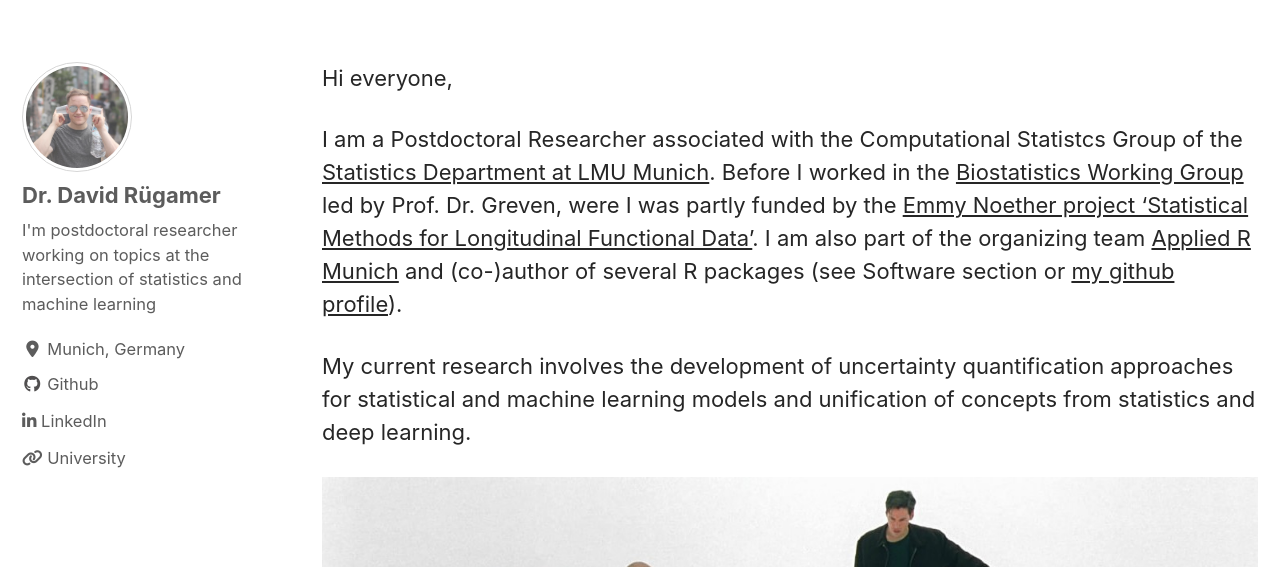
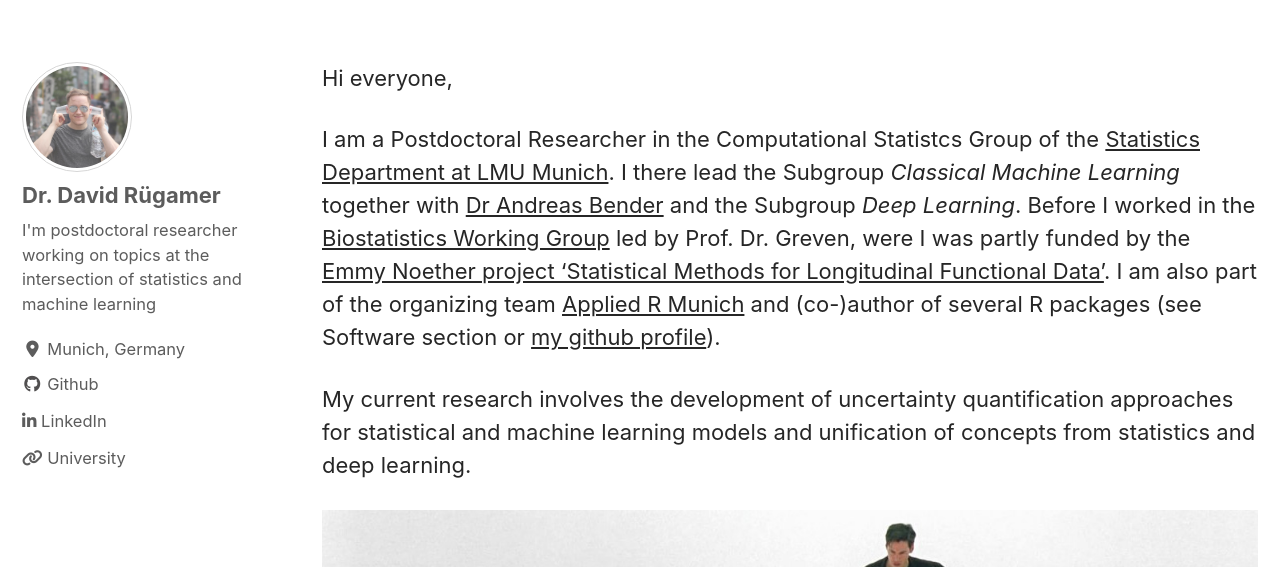
Before and after one commit to davidruegamer/davidruegamer.github.io, a Jekyll site: the page built from _pages/about.md, in a window 1280 px wide and 900 px high, cut to the strip 333-900 px from the top of the window. Built offline with Jekyll 4.4.1, drawn with Linux system fonts in a browser that asks for light colours; cached includes are drawn as plain includes; nearby versions of some CDN libraries; comment, search, counter and statistics services are not loaded; a style sheet for code colours, icons or effects is not loaded.

Commit message:
subgroup

```diff
--- a/_pages/about.md
+++ b/_pages/about.md
@@ -13,7 +13,7 @@ author_profile: true
 
 Hi everyone,
 
-I am a Postdoctoral Researcher associated with the Computational Statistcs Group of the [Statistics Department at LMU Munich](https://www.compstat.statistik.uni-muenchen.de/people/ruegamer/). Before I worked in the [Biostatistics Working Group](https://www.biostat.statistik.uni-muenchen.de/index.html) led by Prof. Dr. Greven, were I was partly funded by the [Emmy Noether project 'Statistical Methods for Longitudinal Functional Data'](https://www.biostat.statistik.uni-muenchen.de/forschung/emmy_noether_pup/index.html). I am also part of the organizing team [Applied R Munich](https://www.meetup.com/de-DE/Applied-R-Munich/) and (co-)author of several R packages (see Software section or [my github profile](https://github.com/davidruegamer)).
+I am a Postdoctoral Researcher in the Computational Statistcs Group of the [Statistics Department at LMU Munich](https://www.compstat.statistik.uni-muenchen.de/people/ruegamer/). I there lead the Subgroup *Classical Machine Learning* together with [Dr Andreas Bender](https://adibender.netlify.com/) and the Subgroup *Deep Learning*. Before I worked in the [Biostatistics Working Group](https://www.biostat.statistik.uni-muenchen.de/index.html) led by Prof. Dr. Greven, were I was partly funded by the [Emmy Noether project 'Statistical Methods for Longitudinal Functional Data'](https://www.biostat.statistik.uni-muenchen.de/forschung/emmy_noether_pup/index.html). I am also part of the organizing team [Applied R Munich](https://www.meetup.com/de-DE/Applied-R-Munich/) and (co-)author of several R packages (see Software section or [my github profile](https://github.com/davidruegamer)).
 
 My current research involves the development of uncertainty quantification approaches for statistical and machine learning models and unification of concepts from statistics and deep learning.
 
```
